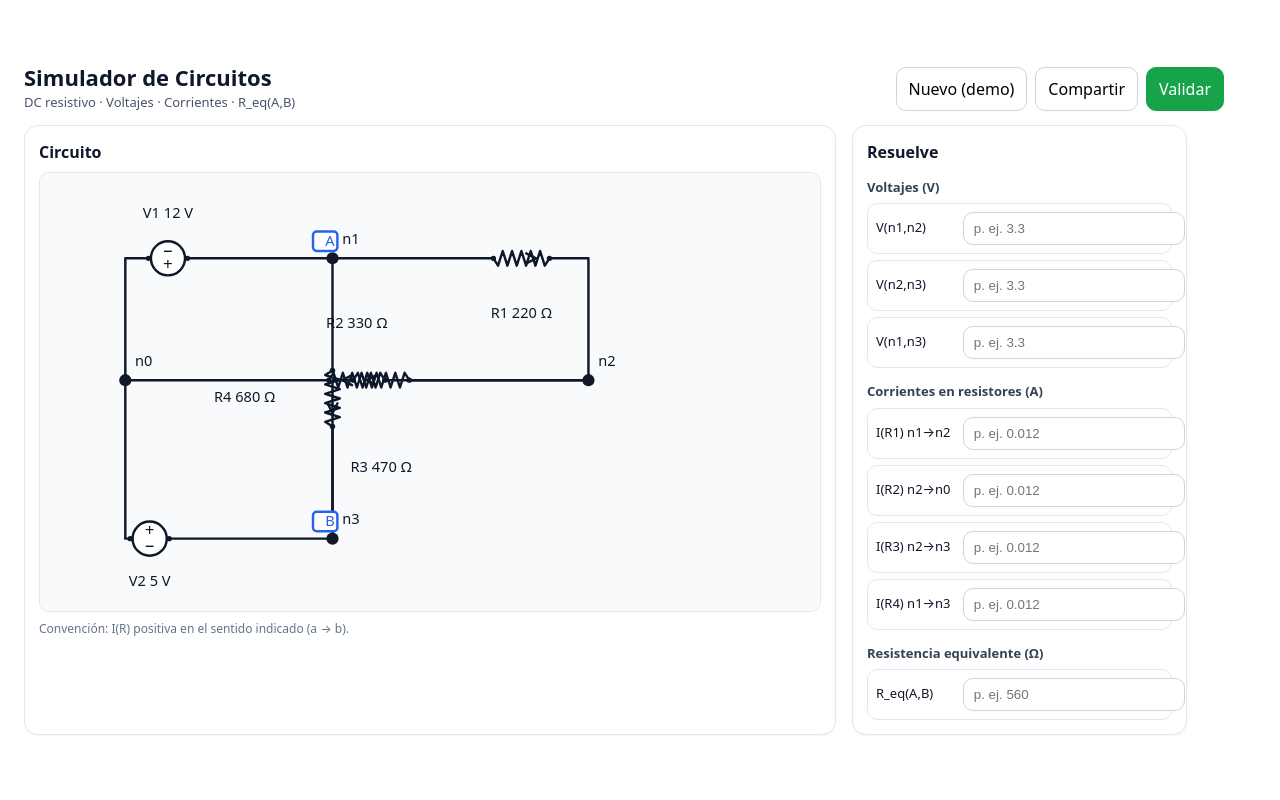
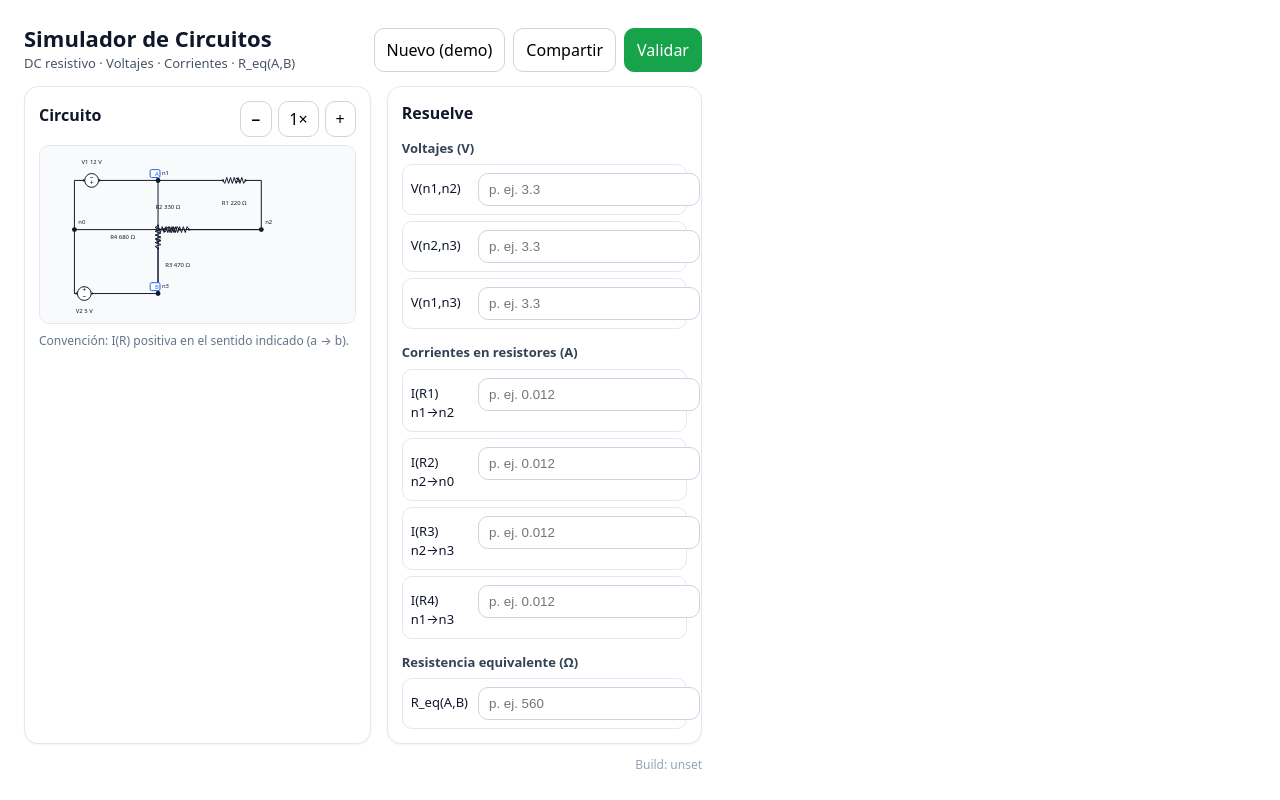
Before and after one commit to AngelPineiro-USC/circuits, a React (Vite) app: page / in a window 1280 px wide. Built offline with nearby package versions, Linux system fonts and the light colour scheme; no server answers.

Commit message:
UI: zoom controls + build id footer; build-time git sha

```diff
--- a/src/App.css
+++ b/src/App.css
@@ -68,6 +68,24 @@ button.primary {
   box-shadow: 0 1px 2px rgba(15, 23, 42, 0.05);
 }
 
+.cardTop {
+  display: flex;
+  align-items: center;
+  justify-content: space-between;
+  gap: 12px;
+  margin-bottom: 8px;
+}
+
+.miniActions {
+  display: flex;
+  gap: 6px;
+}
+
+.miniActions button {
+  padding: 6px 10px;
+  border-radius: 10px;
+}
+
 h2 {
   margin: 0 0 8px 0;
   font-size: 16px;
@@ -85,9 +103,10 @@ h3 {
   border: 1px solid #e2e8f0;
 }
 
-/* Keep schematic readable on mobile by avoiding aggressive downscaling */
+/* Schematic scales to container; allow zoom controls in UI */
 .svg svg {
-  min-width: 780px;
+  width: 100%;
+  max-width: 100%;
   height: auto;
   display: block;
 }
@@ -172,6 +191,13 @@ input[aria-invalid="true"] {
   border: 1px solid #fecaca;
 }
 
+.foot {
+  margin-top: 12px;
+  color: #94a3b8;
+  font-size: 12px;
+  text-align: right;
+}
+
 @media (max-width: 900px) {
   .grid {
     grid-template-columns: 1fr;
--- a/src/App.tsx
+++ b/src/App.tsx
@@ -1,5 +1,7 @@
 import { useMemo, useState } from "react";
 import "./App.css";
+
+const BUILD_ID: string = (import.meta as any).env?.VITE_BUILD_ID ?? "dev";
 
 import { demoCircuit } from "./core/demo/circuits";
 import { solveCircuitMNA } from "./core/solver/mna";
@@ -31,6 +33,8 @@ function App() {
   const [result, setResult] = useState<ReturnType<typeof validateAnswers> | null>(null);
   const [shareMsg, setShareMsg] = useState<string>("");
 
+  const [zoom, setZoom] = useState<number>(1);
+
   const sol = useMemo(() => solveCircuitMNA(state.circuit), [state.circuit]);
   const svg = useMemo(() => renderCircuitSvg(state.circuit), [state.circuit]);
 
@@ -44,6 +48,7 @@ function App() {
     setErrorsI({});
     setErrorReq("");
     setShareMsg("");
+    setZoom(1);
   }
 
   function onValidate() {
@@ -122,8 +127,31 @@ function App() {
 
       <main className="grid">
         <section className="card">
-          <h2>Circuito</h2>
-          <div className="svg" dangerouslySetInnerHTML={{ __html: svg }} />
+          <div className="cardTop">
+            <h2>Circuito</h2>
+            <div className="miniActions">
+              <button
+                onClick={() => setZoom((z) => Math.max(0.6, Math.round((z - 0.1) * 10) / 10))}
+                title="Zoom -"
+              >
+                −
+              </button>
+              <button
+                onClick={() => setZoom(1)}
+                title="Reset zoom"
+              >
+                1×
+              </button>
+              <button
+                onClick={() => setZoom((z) => Math.min(2.2, Math.round((z + 0.1) * 10) / 10))}
+                title="Zoom +"
+              >
+                +
+              </button>
+            </div>
+          </div>
+
+          <div className="svg" style={{ transform: `scale(${zoom})`, transformOrigin: "0 0" }} dangerouslySetInnerHTML={{ __html: svg }} />
           <div className="hint">Convención: I(R) positiva en el sentido indicado (a → b).</div>
         </section>
 
@@ -215,6 +243,8 @@ function App() {
           {result && <div className={`status ${allOk ? "ok" : "bad"}`}>{allOk ? "Todo correcto" : "Hay errores"}</div>}
         </section>
       </main>
+
+      <footer className="foot">Build: {BUILD_ID}</footer>
     </div>
   );
 }
--- a/vite.config.ts
+++ b/vite.config.ts
@@ -1,9 +1,21 @@
-import { defineConfig } from 'vite'
-import react from '@vitejs/plugin-react'
+import { defineConfig } from "vite";
+import react from "@vitejs/plugin-react";
+import { execSync } from "node:child_process";
+
+function gitSha(): string {
+  try {
+    return execSync("git rev-parse --short HEAD").toString().trim();
+  } catch {
+    return "dev";
+  }
+}
 
 // https://vite.dev/config/
 export default defineConfig({
   plugins: [react()],
   // GitHub Pages for project site: https://<user>.github.io/<repo>/
-  base: '/circuits/',
-})
+  base: "/circuits/",
+  define: {
+    "import.meta.env.VITE_BUILD_ID": JSON.stringify(gitSha()),
+  },
+});
```
